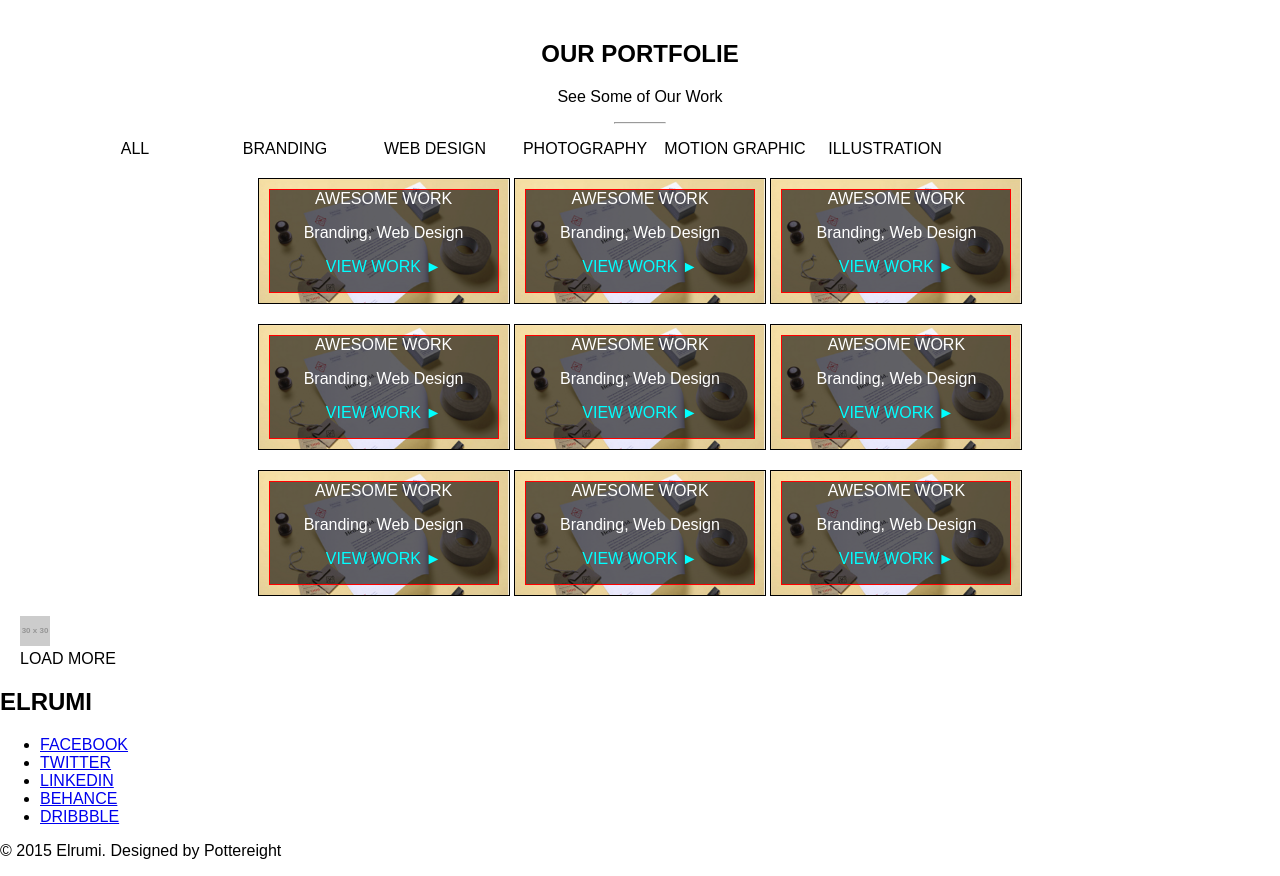
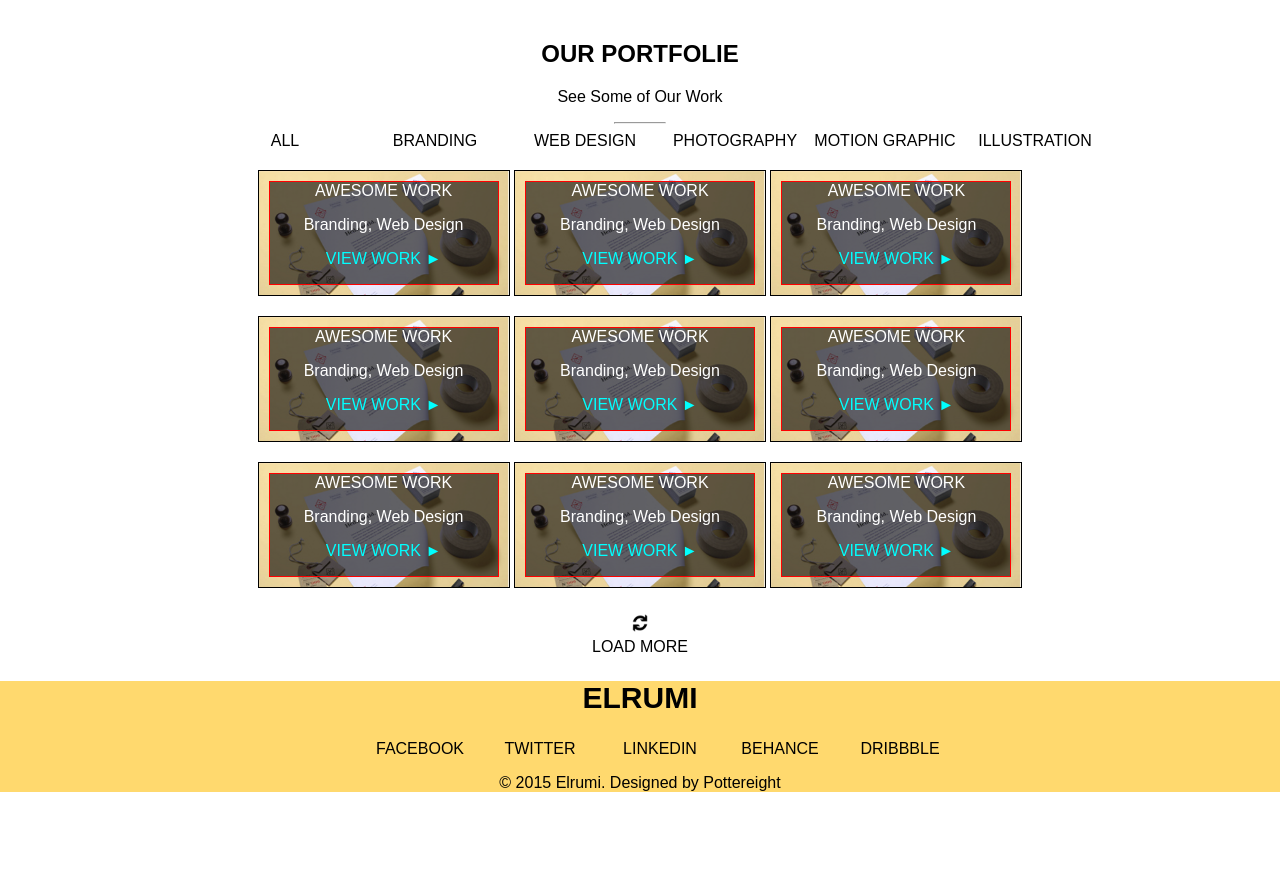
Before and after one commit to YaoShangTseng/html_css_practice, a plain HTML site: page index.html in a window 1280 px wide. Shown: the part 200-1076 px from the top of the page. After the commit the page ends 1008 px from the top, so only its background shows below. Drawn offline with Linux system fonts and the light colour scheme; placeholder pictures from the web are drawn by us.

Commit message:
update 1st version homework

```diff
--- a/css/main.css
+++ b/css/main.css
@@ -65,6 +65,8 @@ section {
 .second-ul {
   list-style-type: none;
   text-align: center;
+  margin: 0 auto;
+  display: table;
 }
 
 .second-ul li {
@@ -108,3 +110,46 @@ div.row {
 p.goto {
   color: cyan;
 }
+
+img.refresh {
+  display: block;
+  margin: 0 auto;
+  width: 30px;
+  height: 30px;
+}
+
+#load {
+  text-align: center;
+}
+
+#footer {
+   background-color: rgb(255,217,110);
+   margin: 0 auto;
+}
+
+#footer h2 {
+  text-align: center;
+  font-size: 30px;
+}
+
+#footer ul {
+  list-style-type: none;
+  text-align: center;
+  margin: 0 auto;
+  display: table;
+}
+
+#footer ul li{
+  float: left;
+}
+
+#footer ul a {
+  display: block;
+  width: 120px;
+  text-decoration: none;
+  color: black;
+}
+
+#copyright {
+  text-align: center;
+}
--- a/index.html
+++ b/index.html
@@ -140,15 +140,15 @@
         </div>
 
       </div>
-      <img src="http://placehold.it/30x30" alt="image">
-      <div>LOAD MORE</div>
+      <img class="refresh" src="image/refresh.png" alt="image">
+      <div id="load">LOAD MORE</div>
     </div>
   </section>
 
   <section>
-    <div class="footer">
+    <div id="footer">
       <h2>ELRUMI</h2>
-      <ul>
+        <ul>
         <li>
           <a href="#">FACEBOOK</a>
         </li>
@@ -165,9 +165,11 @@
           <a href="#">DRIBBBLE</a>
         </li>
       </ul>
-      <p>&copy 2015 Elrumi. Designed by Pottereight</p>
+
+      <div class="clearfix"></div>
+      <p id="copyright">&copy 2015 Elrumi. Designed by Pottereight</p>
     </div>
+
   </section>
-
 </body>
 </html>
```
Also changed, not shown: image/refresh.png (added).
